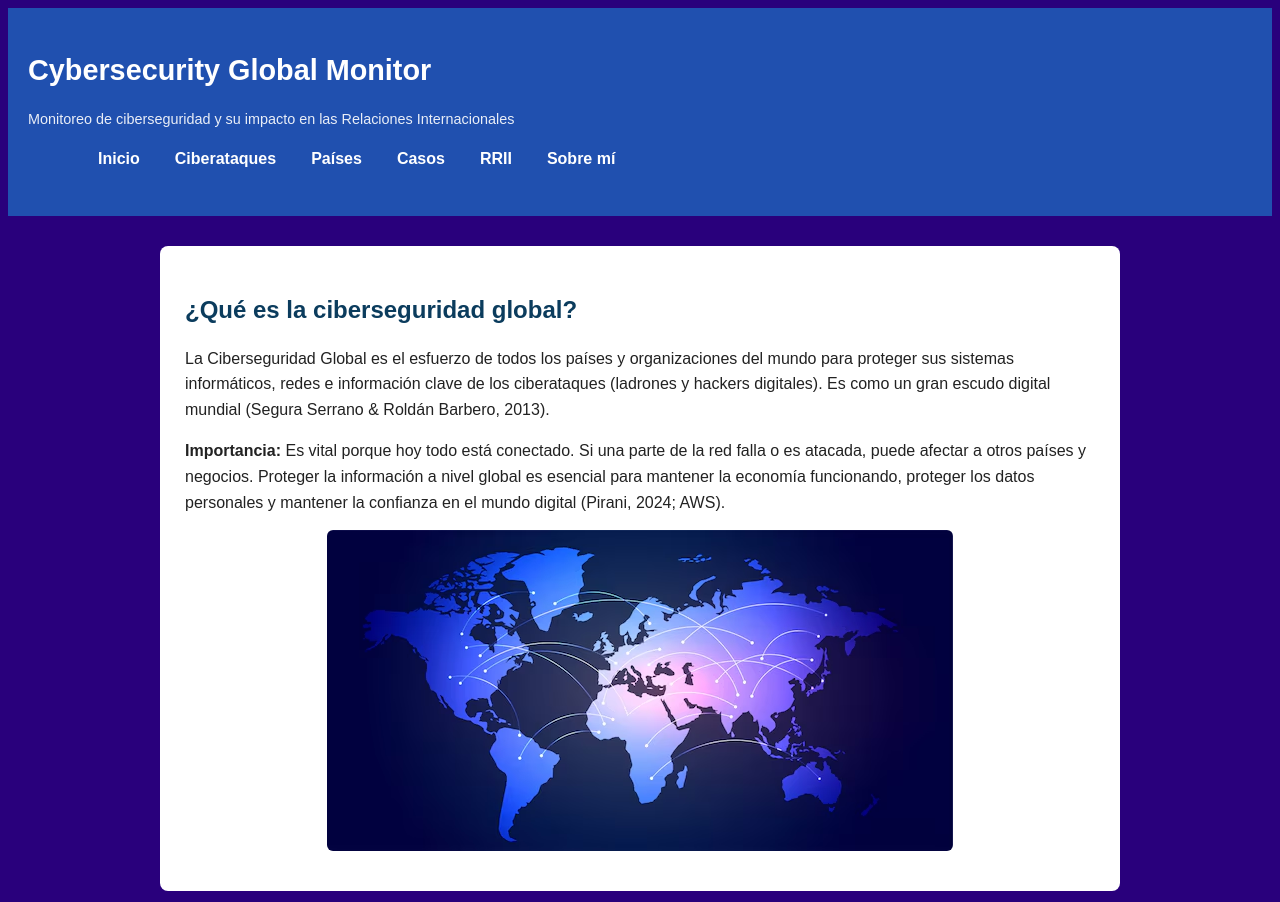
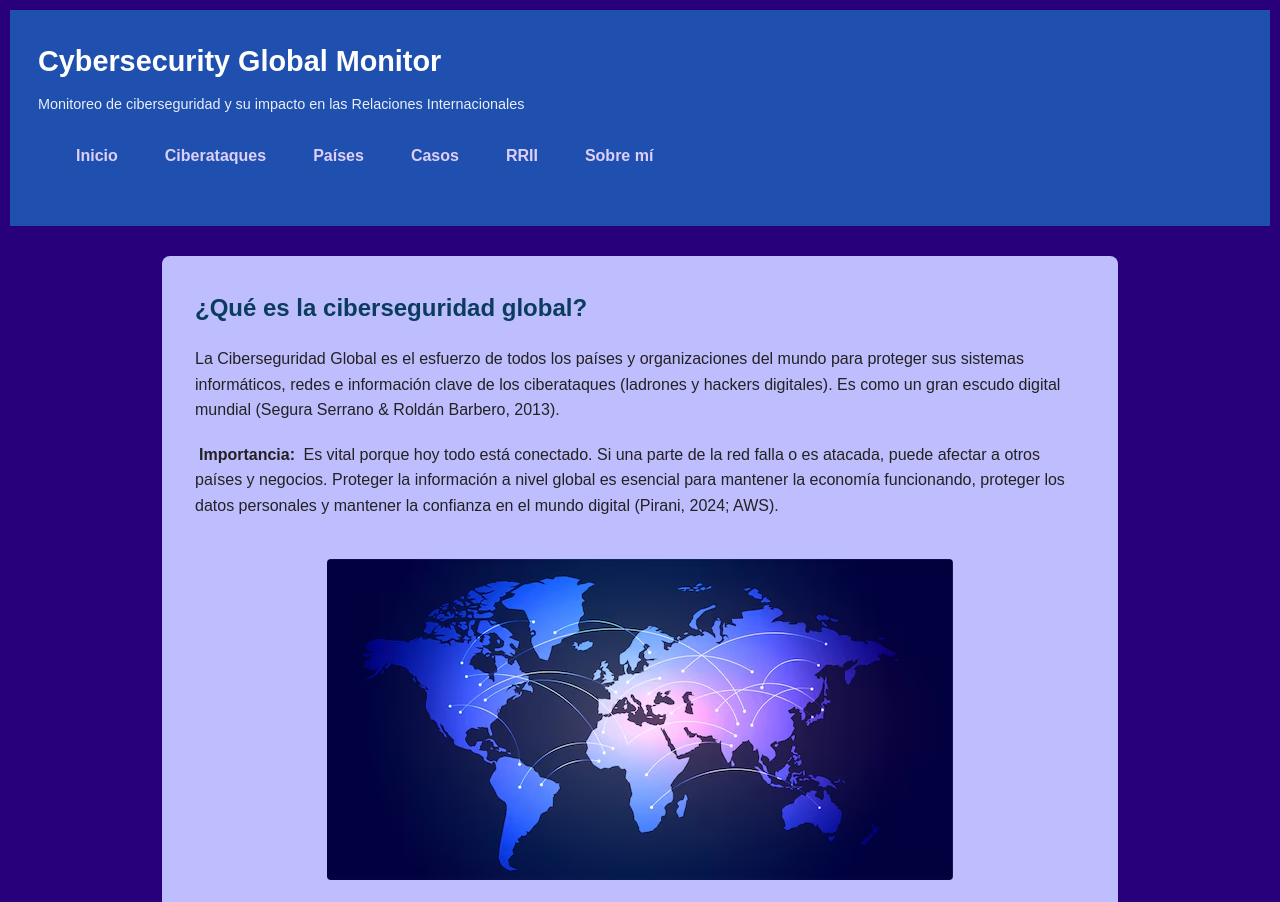
Before and after one commit to MetztliAPineda/Pagina-Web.github.io, a plain HTML site: page index.html in a window 1280 px wide. Shown: the top 902 px of the page. Drawn offline with Linux system fonts and the light colour scheme.

Commit message:
Alinear texto y menú del header con display: flex

```diff
--- a/styles.css
+++ b/styles.css
@@ -1,7 +1,7 @@
-/* ===== RESET BÁSICO ===== */
+
 * {
-    margin: 2;
-    padding: 2;
+    margin: 2px;
+    padding: 2px;
     box-sizing: border-box;
   }
 
@@ -14,6 +14,12 @@
   }
   /* ===== HEADER ===== */
 header {
+    display: flex;
+    justify-content: space-between;
+    align-items: center;
+    flex-wrap: wrap;
+    gap: 20px;
+
     background-color: #2050af;
     color: white;
     padding: 20px;
@@ -25,7 +31,7 @@ header {
   /* Título principal */
   header h1 {
     font-size: 1.8rem;
-    margin-bottom: 5px;
+    margin-bottom: 5px;x
   }
 
   /* Subtítulo */
@@ -42,7 +48,7 @@ header {
   }
 
   .navbar li a {
-    color: white;
+    color: rgb(220, 208, 247);
     text-decoration: none;
     font-weight: bold;
     padding: 6px 10px;
@@ -61,7 +67,7 @@ main {
   }
 /* ===== SECCIONES ===== */
 section {
-    background-color: white;
+    background-color: rgb(190, 190, 255);
     padding: 25px;
     margin-bottom: 30px;
     border-radius: 8px;
```
